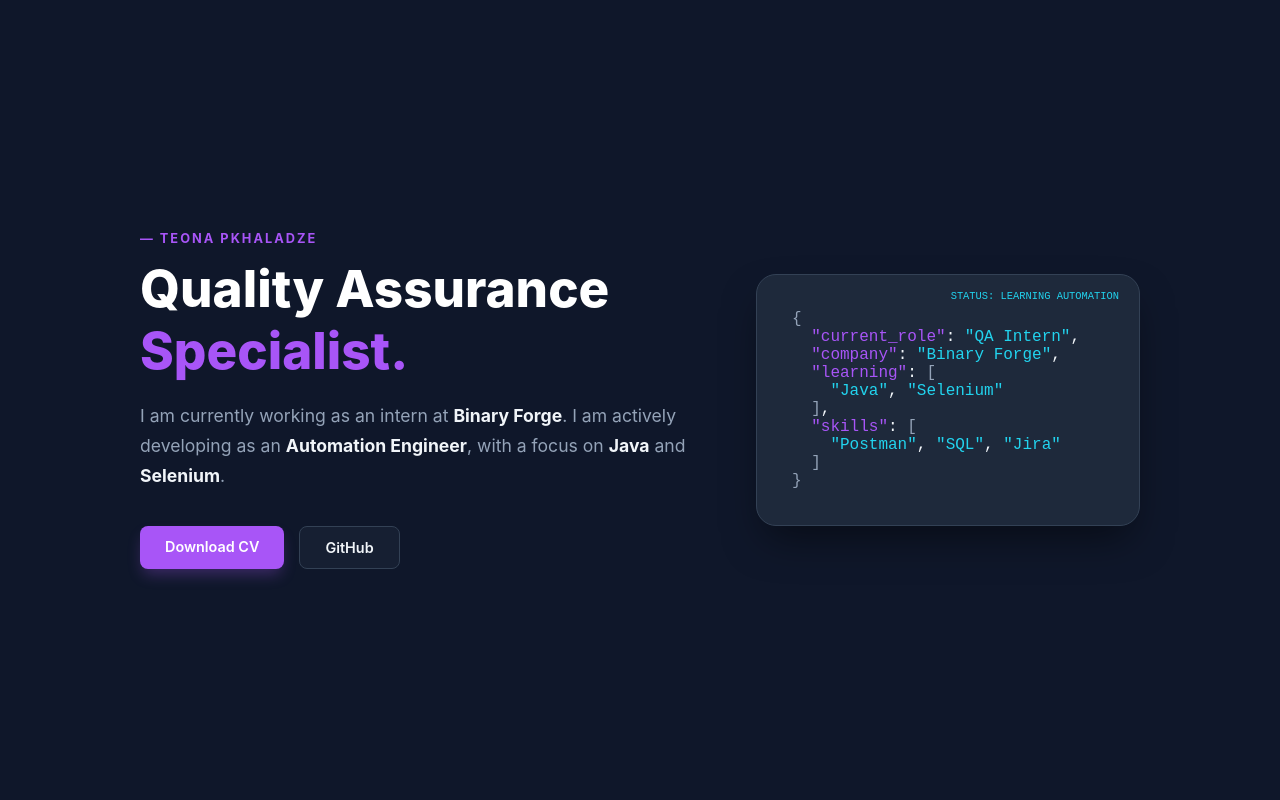
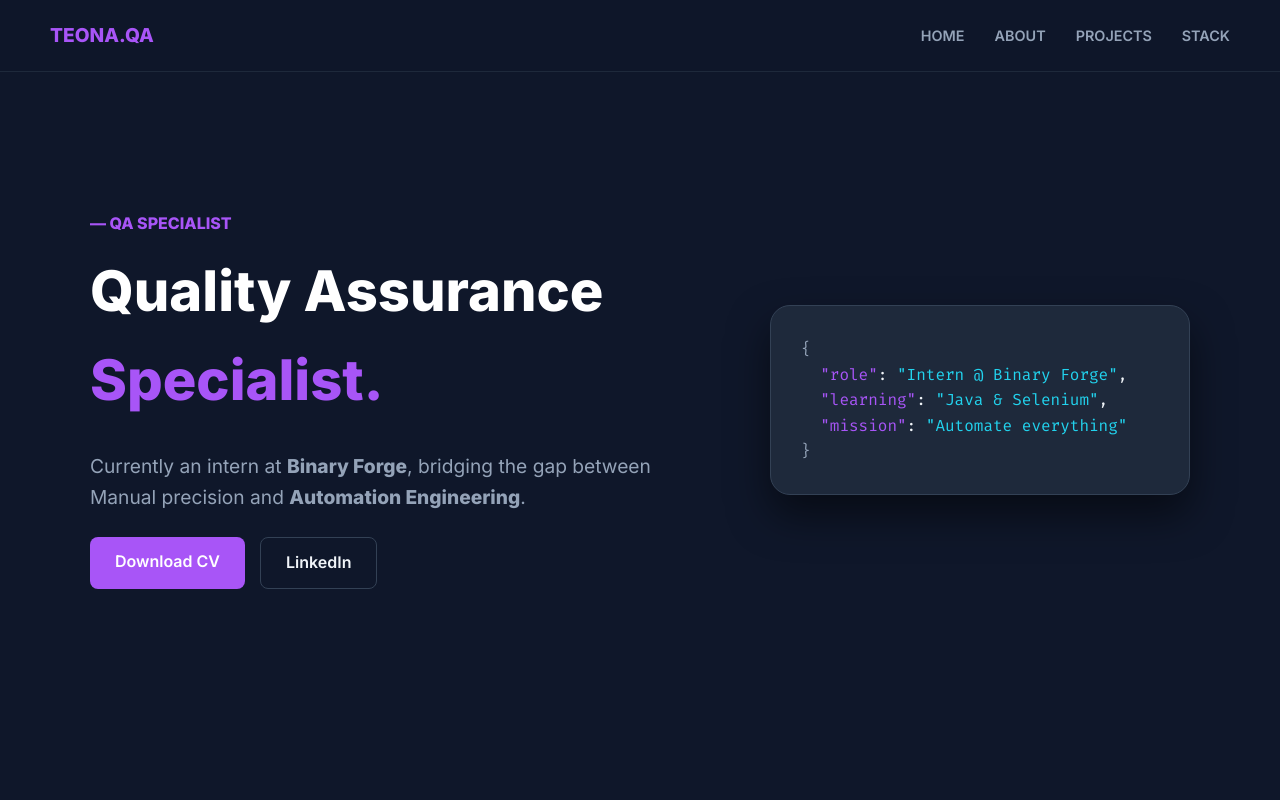
Before and after one commit to pkhaladzetevuna-lang/Manual-Testing-Portfolio, a plain HTML site: page index.html in a window 1280 px wide. Shown: the top 800 px of the page. Drawn offline with Linux system fonts and the light colour scheme.

Commit message:
Update index.html

```diff
--- a/index.html
+++ b/index.html
@@ -3,130 +3,166 @@
 <head>
     <meta charset="UTF-8">
     <meta name="viewport" content="width=device-width, initial-scale=1.0">
-    <title>Teona Pkhaladze | QA Portfolio</title>
+    <title>Teona Pkhaladze | QA Engineer Portfolio</title>
+    <link href="https://fonts.googleapis.com/css2?family=Inter:wght@400;600;800&family=Fira+Code&display=swap" rel="stylesheet">
     <style>
+        * { scroll-behavior: smooth; box-sizing: border-box; }
         body {
-            font-family: 'Inter', -apple-system, sans-serif;
+            font-family: 'Inter', sans-serif;
             background-color: #0f172a;
             color: #f1f5f9;
             margin: 0;
+            line-height: 1.6;
+        }
+
+        /* მენიუ (Navbar) */
+        nav {
+            position: fixed;
+            top: 0;
+            width: 100%;
+            background: rgba(15, 23, 42, 0.9);
+            backdrop-filter: blur(10px);
+            padding: 20px 50px;
             display: flex;
-            justify-content: center;
-            align-items: center;
-            min-height: 100vh;
-        }
-        .container {
-            display: flex;
-            max-width: 1000px;
-            width: 90%;
             justify-content: space-between;
             align-items: center;
-            gap: 40px;
+            z-index: 1000;
+            border-bottom: 1px solid #1e293b;
         }
-        .left-content { flex: 1.2; }
-        .right-content { flex: 0.8; }
+        .logo { font-weight: 800; color: #a855f7; font-size: 1.2rem; }
+        nav ul { list-style: none; display: flex; gap: 30px; margin: 0; }
+        nav ul li a {
+            text-decoration: none;
+            color: #94a3b8;
+            font-size: 0.9rem;
+            font-weight: 600;
+            transition: 0.3s;
+        }
+        nav ul li a:hover { color: #a855f7; }
 
-        .label {
-            color: #a855f7;
-            font-weight: 700;
-            text-transform: uppercase;
-            letter-spacing: 2px;
-            font-size: 0.8rem;
-            margin-bottom: 12px;
+        /* სექციების საერთო სტილი */
+        section {
+            min-height: 100vh;
+            padding: 100px 50px;
+            display: flex;
+            align-items: center;
+            justify-content: center;
         }
-        h1 {
-            font-size: 3.2rem; /* სათაური დაპატარავდა */
-            margin: 0;
-            line-height: 1.2;
-            font-weight: 800;
-            color: #ffffff;
+
+        /* Home Section */
+        #home .container {
+            display: flex;
+            max-width: 1100px;
+            gap: 50px;
+            align-items: center;
         }
+        .hero-text { flex: 1.2; }
+        .hero-visual { flex: 0.8; }
+
+        h1 { font-size: 3.5rem; margin: 0; color: #ffffff; }
         h1 span { color: #a855f7; }
+        .description { font-size: 1.2rem; color: #94a3b8; margin: 25px 0; }
 
-        .description {
-            font-size: 1.1rem;
-            line-height: 1.7;
-            color: #94a3b8;
-            margin-top: 20px;
-        }
-        .description b { color: #f1f5f9; }
-
-        .buttons { margin-top: 35px; display: flex; gap: 15px; }
+        .buttons { display: flex; gap: 15px; }
         .btn {
             text-decoration: none;
             padding: 12px 25px;
             border-radius: 8px;
             font-weight: 600;
             transition: 0.3s;
-            font-size: 0.9rem;
         }
-        .btn-cv {
-            background-color: #a855f7;
-            color: white;
-            box-shadow: 0 8px 15px -3px rgba(168, 85, 247, 0.3);
-        }
-        .btn-outline {
-            border: 1px solid #334155;
-            color: #f1f5f9;
-            background: rgba(30, 41, 59, 0.5);
-        }
-        .btn:hover { transform: translateY(-2px); filter: brightness(1.2); }
+        .btn-cv { background: #a855f7; color: white; }
+        .btn-outline { border: 1px solid #334155; color: #f1f5f9; }
+        .btn:hover { transform: translateY(-3px); filter: brightness(1.2); }
 
+        /* JSON Card */
         .json-card {
             background-color: #1e293b;
-            padding: 35px;
+            padding: 30px;
             border-radius: 20px;
             font-family: 'Fira Code', monospace;
-            box-shadow: 0 20px 40px -10px rgba(0, 0, 0, 0.5);
             border: 1px solid #334155;
-            position: relative;
-        }
-        .json-card::before {
-            content: "status: learning automation";
-            position: absolute;
-            top: 15px;
-            right: 20px;
-            font-size: 0.65rem;
-            color: #22d3ee;
-            text-transform: uppercase;
+            box-shadow: 0 20px 40px rgba(0,0,0,0.5);
         }
         .key { color: #a855f7; }
         .string { color: #22d3ee; }
-        .bracket { color: #94a3b8; }
+
+        /* სხვა სექციები */
+        .section-title { font-size: 2.5rem; margin-bottom: 30px; text-align: center; width: 100%; }
+        .grid { display: grid; grid-template-columns: repeat(auto-fit, minmax(300px, 1fr)); gap: 30px; width: 100%; max-width: 1100px; }
+        .card { background: #1e293b; padding: 30px; border-radius: 15px; border: 1px solid #334155; }
     </style>
 </head>
 <body>
 
+    <nav>
+        <div class="logo">TEONA.QA</div>
+        <ul>
+            <li><a href="#home">HOME</a></li>
+            <li><a href="#about">ABOUT</a></li>
+            <li><a href="#projects">PROJECTS</a></li>
+            <li><a href="#stack">STACK</a></li>
+        </ul>
+    </nav>
+
+    <section id="home">
         <div class="container">
-    <div class="left-content">
-        <div class="label">— Teona Pkhaladze</div>
+            <div class="hero-text">
+                <div style="color: #a855f7; font-weight: 700; margin-bottom: 10px;">— QA SPECIALIST</div>
                 <h1>Quality Assurance <span>Specialist.</span></h1>
-        <div class="description">
-            I am currently working as an intern at <b>Binary Forge</b>.
-            I am actively developing as an <b>Automation Engineer</b>,
-            with a focus on <b>Java</b> and <b>Selenium</b>.
-        </div>
+                <p class="description">
+                    Currently an intern at <b>Binary Forge</b>, bridging the gap between Manual precision and <b>Automation Engineering</b>.
+                </p>
                 <div class="buttons">
                     <a href="./Teona_Pkhaladze.Resume.pdf" class="btn btn-cv">Download CV</a>
-            <a href="https://github.com/pkhaladzetevuna-lang" class="btn btn-outline" target="_blank">GitHub</a>
+                    <a href="https://linkedin.com/in/teona-pkhaladze-20aba722b" class="btn btn-outline" target="_blank">LinkedIn</a>
                 </div>
             </div>
-
-    <div class="right-content">
+            <div class="hero-visual">
                 <div class="json-card">
-            <span class="bracket">{</span><br>
-            &nbsp;&nbsp;<span class="key">"current_role"</span>: <span class="string">"QA Intern"</span>,<br>
-            &nbsp;&nbsp;<span class="key">"company"</span>: <span class="string">"Binary Forge"</span>,<br>
-            &nbsp;&nbsp;<span class="key">"learning"</span>: <span class="bracket">[</span><br>
-            &nbsp;&nbsp;&nbsp;&nbsp;<span class="string">"Java"</span>, <span class="string">"Selenium"</span><br>
-            &nbsp;&nbsp;<span class="bracket">]</span>,<br>
-            &nbsp;&nbsp;<span class="key">"skills"</span>: <span class="bracket">[</span><br>
-            &nbsp;&nbsp;&nbsp;&nbsp;<span class="string">"Postman"</span>, <span class="string">"SQL"</span>, <span class="string">"Jira"</span><br>
-            &nbsp;&nbsp;<span class="bracket">]</span><br>
-            <span class="bracket">}</span>
+                    <span style="color: #94a3b8;">{</span><br>
+                    &nbsp;&nbsp;<span class="key">"role"</span>: <span class="string">"Intern @ Binary Forge"</span>,<br>
+                    &nbsp;&nbsp;<span class="key">"learning"</span>: <span class="string">"Java & Selenium"</span>,<br>
+                    &nbsp;&nbsp;<span class="key">"mission"</span>: <span class="string">"Automate everything"</span><br>
+                    <span style="color: #94a3b8;">}</span>
                 </div>
             </div>
         </div>
+    </section>
+
+    <section id="about" style="background: #0b1120;">
+        <div style="max-width: 800px; text-align: center;">
+            <h2 class="section-title">About Me</h2>
+            <p>I am a motivated Manual QA Tester with a strong focus on software quality and user experience. Currently, I am expanding my horizons by mastering Automation Engineering to build more efficient testing workflows.</p>
+        </div>
+    </section>
+
+    <section id="projects">
+        <div style="width: 100%; max-width: 1100px;">
+            <h2 class="section-title">Projects</h2>
+            <div class="grid">
+                <div class="card">
+                    <h3>API Testing</h3>
+                    <p>Testing complex endpoints using Postman and Swagger, ensuring data integrity and security.</p>
+                </div>
+                <div class="card">
+                    <h3>Mobile QC</h3>
+                    <p>Quality control for iOS and Android applications at Binary Forge.</p>
+                </div>
+                <div class="card">
+                    <h3>SQL Database</h3>
+                    <p>Verifying back-end data consistency with advanced SQL queries.</p>
+                </div>
+            </div>
+        </div>
+    </section>
+
+    <section id="stack" style="background: #0b1120;">
+        <div style="width: 100%; max-width: 1100px; text-align: center;">
+            <h2 class="section-title">My Stack</h2>
+            <p>Jira • Postman • SQL • Selenium • Java • TestRail • GitHub</p>
+        </div>
+    </section>
 
 </body>
 </html>
```
Lines whose indentation alone changed are shown as unchanged.
